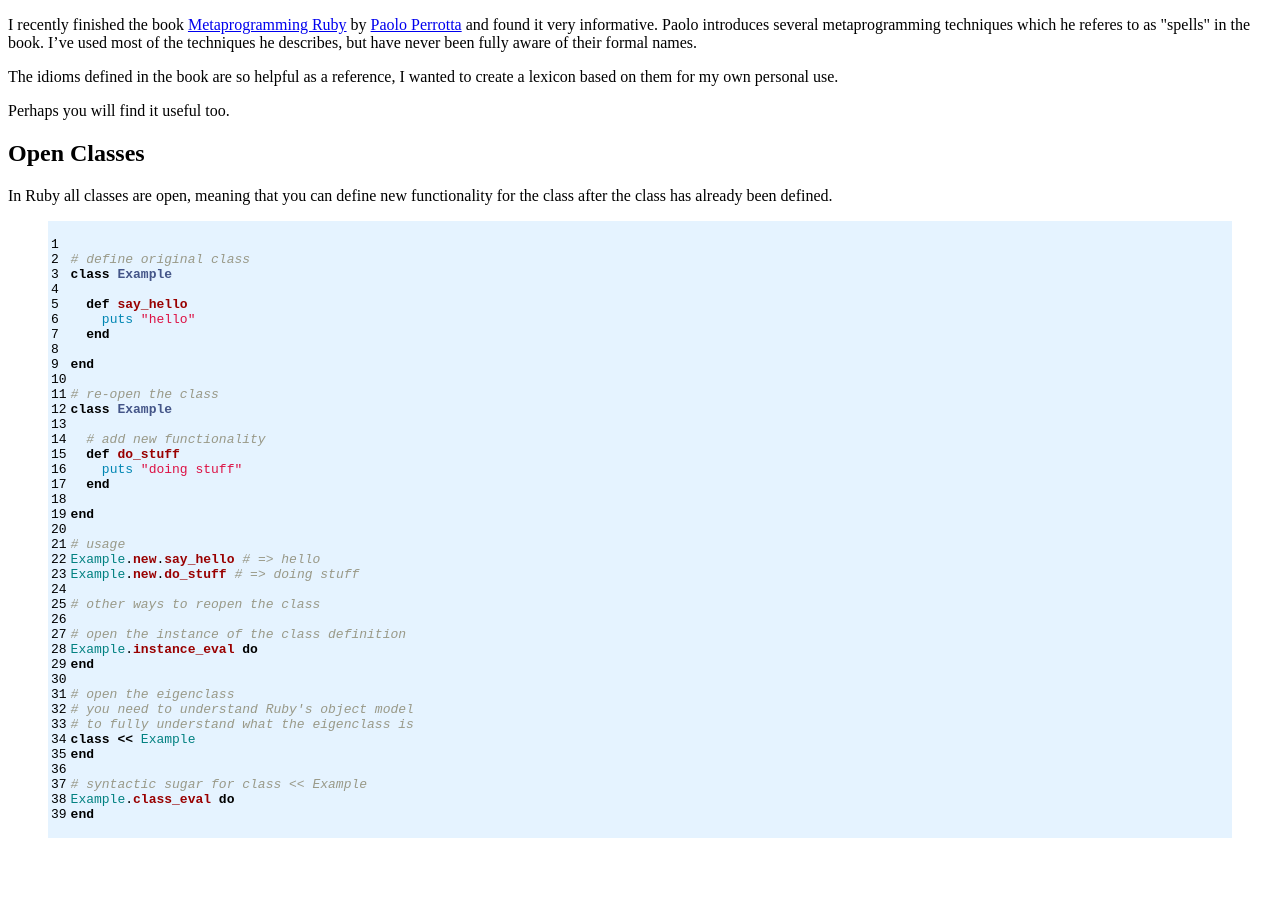
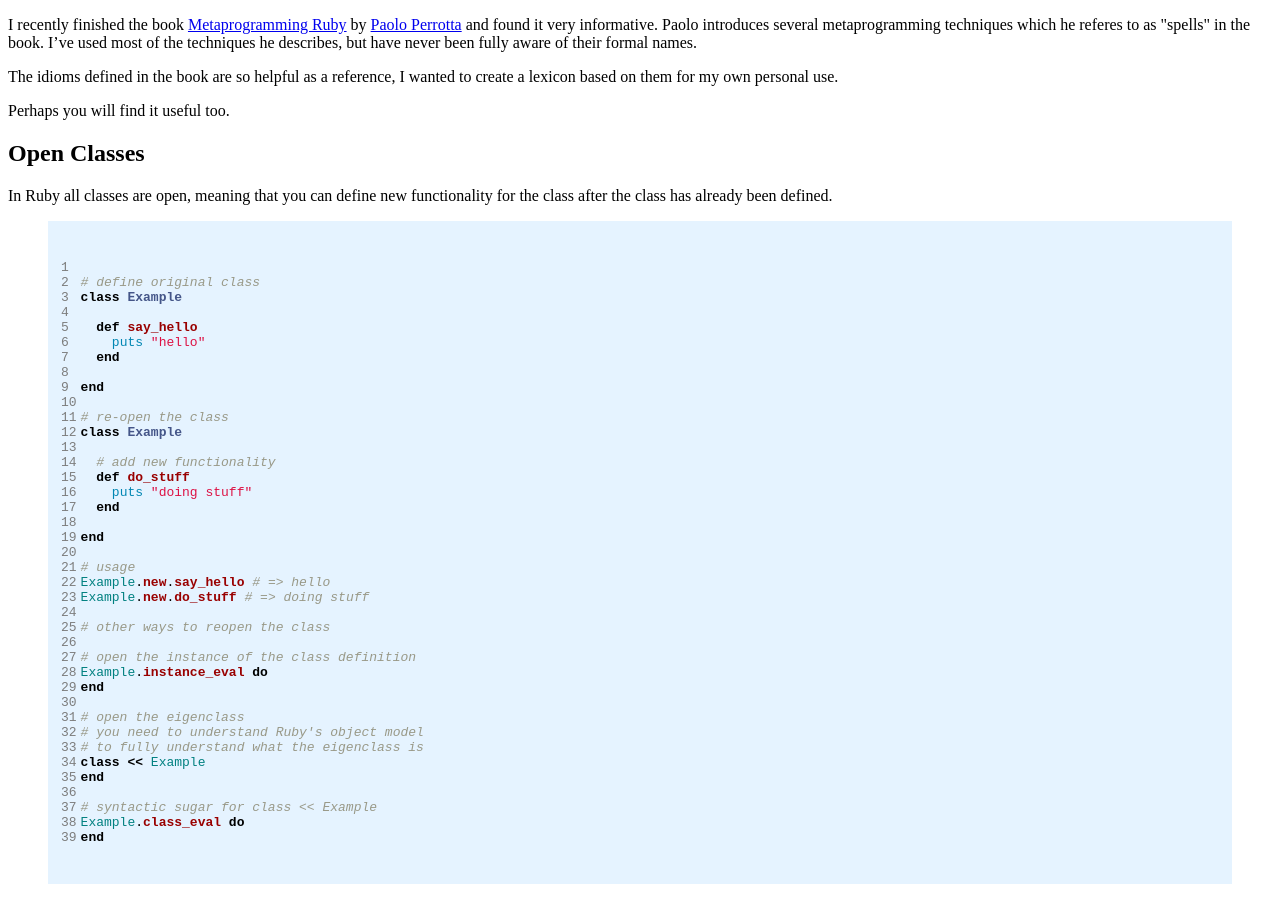
Before and after one commit to hopsoft/hopsoft.github.io, a Jekyll site: the page built from _posts/2011-01-11-test.markdown, in a window 1280 px wide. Built offline with Jekyll 4.4.1, drawn with Linux system fonts in a browser that asks for light colours.

Commit message:
Line number color.

```diff
--- a/public/stylesheets/syntax.css
+++ b/public/stylesheets/syntax.css
@@ -1,4 +1,4 @@
-.highlight  { background: #E5F3FF; }
+.highlight  { background: #E5F3FF; padding: 10px; }
 .highlight .c { color: #999988; font-style: italic } /* Comment */
 .highlight .err { color: #a61717; background-color: #e3d2d2 } /* Error */
 .highlight .k { font-weight: bold } /* Keyword */
@@ -58,3 +58,4 @@
 .highlight .vg { color: #008080 } /* Name.Variable.Global */
 .highlight .vi { color: #008080 } /* Name.Variable.Instance */
 .highlight .il { color: #009999 } /* Literal.Number.Integer.Long */
+.highlight .lineno { color: #7D7D7D; } /* Line number */
```
